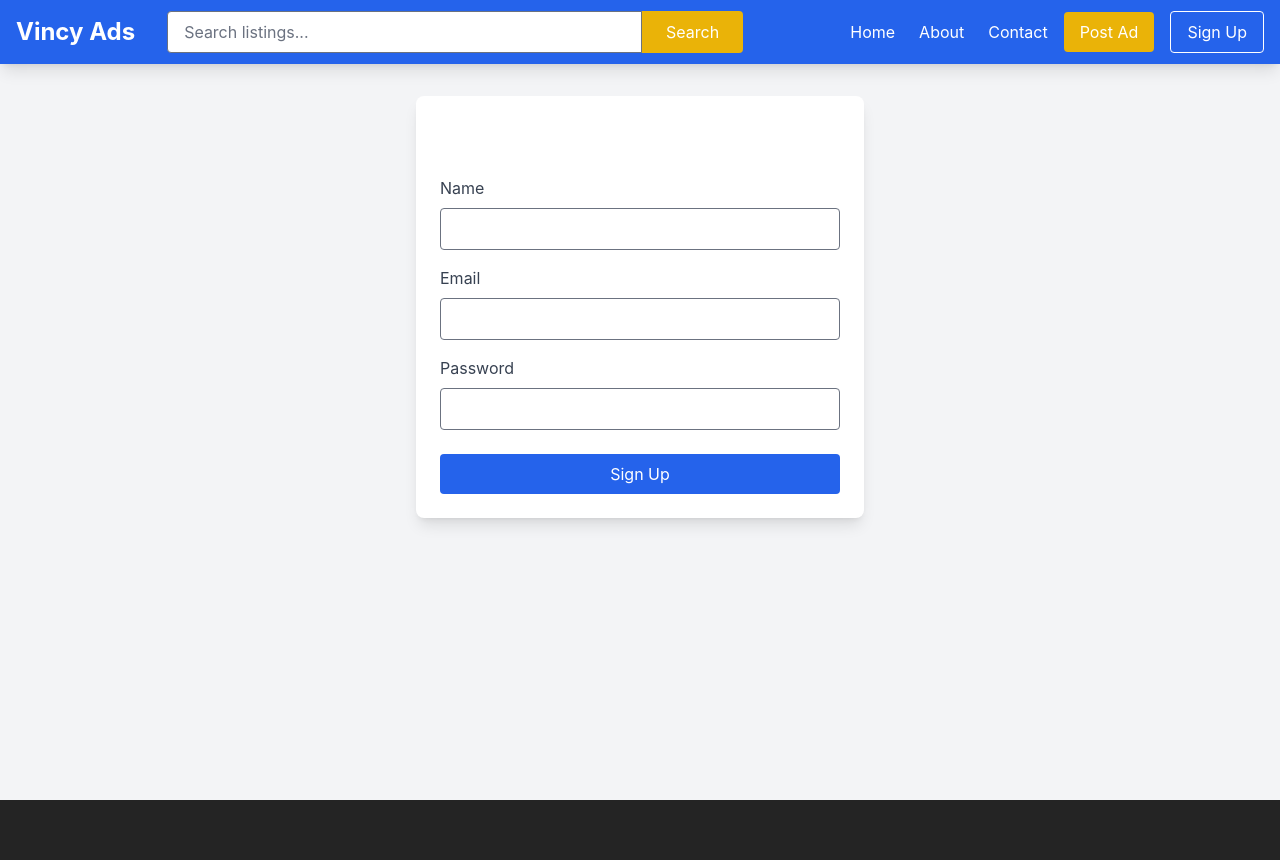
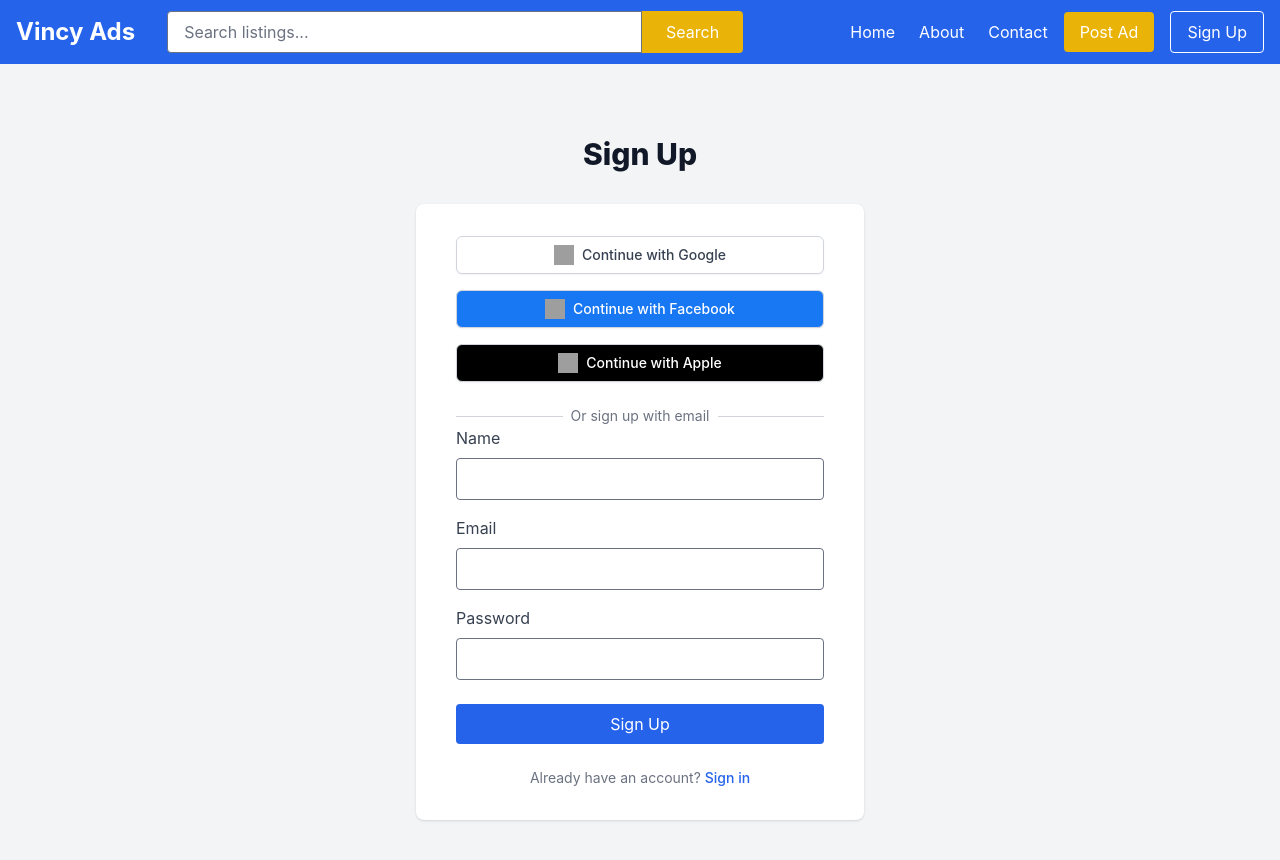
Before and after one commit to RagPrice/vincy-ads, a React (Vite) app: page /signup in a window 1280 px wide. Shown: the top 860 px of the page. Before the commit the page ends 800 px from the top, so only its background shows below. Built offline with nearby package versions, Linux system fonts and the light colour scheme; grey boxes are pictures that could not be loaded.

Commit message:
Add social login options (Google, Facebook, Apple) to signup page

```diff
--- a/src/pages/Signup.tsx
+++ b/src/pages/Signup.tsx
@@ -2,6 +2,7 @@
 import { useNavigate } from 'react-router-dom';
 import { SignupFormData } from '../types';
 import { createUser } from '../utils/userStorage';
+import { Link } from 'react-router-dom';
 
 const Signup: React.FC = () => {
   const navigate = useNavigate();
@@ -31,16 +32,70 @@
     }));
   };
 
+  const handleSocialLogin = (provider: string) => {
+    // Handle social login based on provider
+    console.log(`Logging in with ${provider}`);
+  };
+
   return (
-    <div className="container mx-auto px-4 py-8">
-      <div className="max-w-md mx-auto bg-white rounded-lg shadow-lg p-6">
-        <h2 className="text-2xl font-bold text-center mb-6">Sign Up</h2>
+    <div className="min-h-screen bg-gray-100 flex flex-col justify-center py-12 sm:px-6 lg:px-8">
+      <div className="sm:mx-auto sm:w-full sm:max-w-md">
+        <h2 className="mt-6 text-center text-3xl font-extrabold text-gray-900">
+          Sign Up
+        </h2>
+      </div>
 
-        {error && (
-          <div className="mb-4 p-3 bg-red-100 text-red-700 rounded">
-            {error}
+      <div className="mt-8 sm:mx-auto sm:w-full sm:max-w-md">
+        <div className="bg-white py-8 px-4 shadow sm:rounded-lg sm:px-10">
+          {/* Social Login Buttons */}
+          <div className="space-y-4">
+            <button
+              onClick={() => handleSocialLogin('google')}
+              className="w-full flex justify-center items-center px-4 py-2 border border-gray-300 shadow-sm text-sm font-medium rounded-md text-gray-700 bg-white hover:bg-gray-50 focus:outline-none focus:ring-2 focus:ring-offset-2 focus:ring-blue-500"
+            >
+              <img
+                className="h-5 w-5 mr-2"
+                src="https://www.svgrepo.com/show/475656/google-color.svg"
+                alt="Google logo"
+              />
+              Continue with Google
+            </button>
+
+            <button
+              onClick={() => handleSocialLogin('facebook')}
+              className="w-full flex justify-center items-center px-4 py-2 border border-gray-300 shadow-sm text-sm font-medium rounded-md text-white bg-[#1877F2] hover:bg-[#1874E8] focus:outline-none focus:ring-2 focus:ring-offset-2 focus:ring-[#1877F2]"
+            >
+              <img
+                className="h-5 w-5 mr-2"
+                src="https://www.svgrepo.com/show/475647/facebook-color.svg"
+                alt="Facebook logo"
+              />
+              Continue with Facebook
+            </button>
+
+            <button
+              onClick={() => handleSocialLogin('apple')}
+              className="w-full flex justify-center items-center px-4 py-2 border border-gray-300 shadow-sm text-sm font-medium rounded-md text-white bg-black hover:bg-gray-900 focus:outline-none focus:ring-2 focus:ring-offset-2 focus:ring-gray-900"
+            >
+              <img
+                className="h-5 w-5 mr-2"
+                src="https://www.svgrepo.com/show/475631/apple-color.svg"
+                alt="Apple logo"
+              />
+              Continue with Apple
+            </button>
           </div>
-        )}
+
+          <div className="mt-6">
+            <div className="relative">
+              <div className="absolute inset-0 flex items-center">
+                <div className="w-full border-t border-gray-300"></div>
+              </div>
+              <div className="relative flex justify-center text-sm">
+                <span className="px-2 bg-white text-gray-500">Or sign up with email</span>
+              </div>
+            </div>
+          </div>
 
           <form onSubmit={handleSubmit}>
             <div className="mb-4">
@@ -89,6 +144,12 @@
               />
             </div>
 
+            {error && (
+              <div className="mb-4 p-3 bg-red-100 text-red-700 rounded">
+                {error}
+              </div>
+            )}
+
             <button
               type="submit"
               className="w-full bg-blue-600 text-white py-2 px-4 rounded hover:bg-blue-700 transition duration-200"
@@ -96,6 +157,18 @@
               Sign Up
             </button>
           </form>
+
+          <div className="mt-6">
+            <div className="relative flex justify-center text-sm">
+              <span className="px-2 bg-white text-gray-500">
+                Already have an account?{' '}
+                <Link to="/login" className="font-medium text-blue-600 hover:text-blue-500">
+                  Sign in
+                </Link>
+              </span>
+            </div>
+          </div>
+        </div>
       </div>
     </div>
   );
```
Lines whose indentation alone changed are shown as unchanged.
